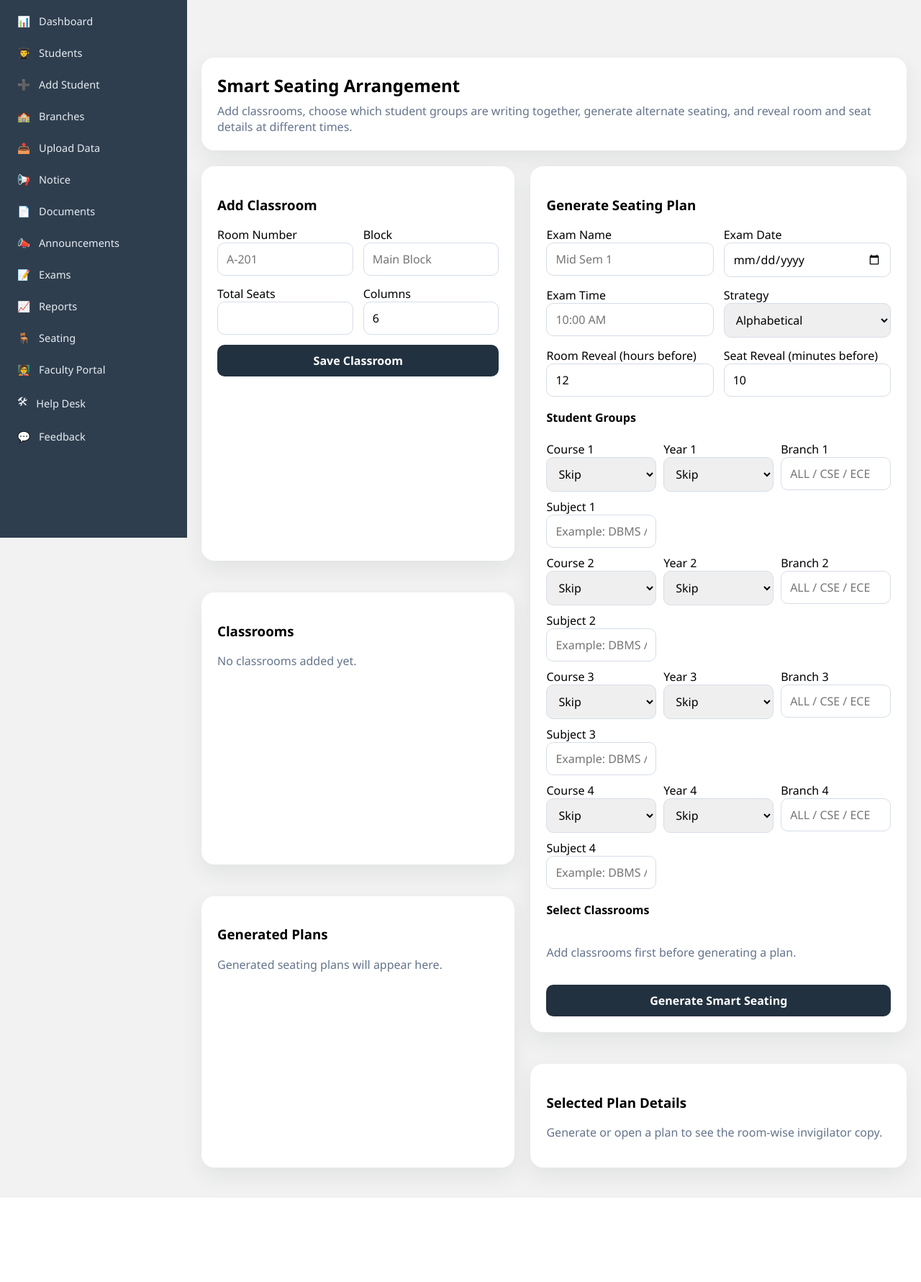
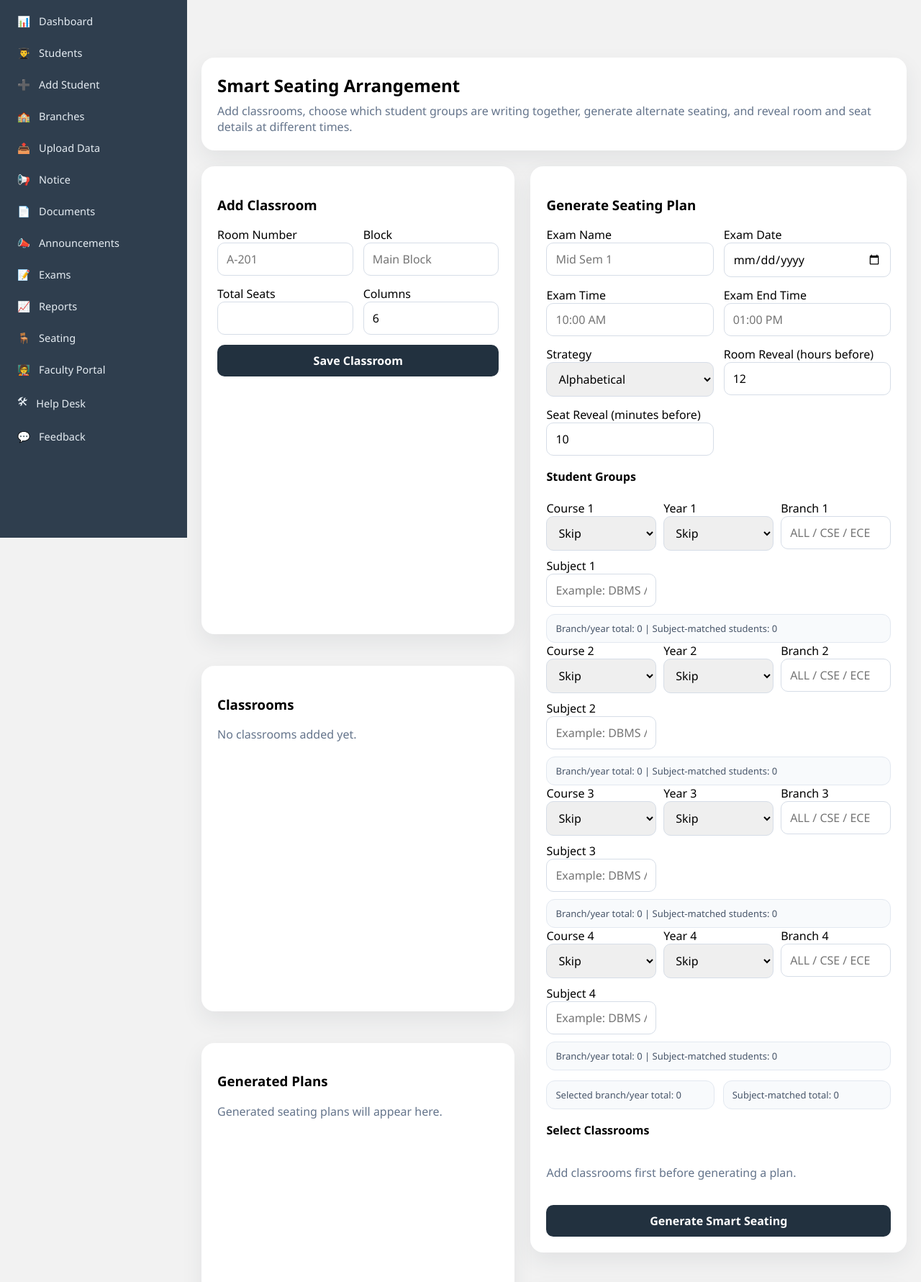
Before and after one commit to Abhishek12prog/SIS, a Flask app: page /seating in a window 1280 px wide. Shown: the part 61-1842 px from the top of the page at 72% size. Before the commit the page ends 1725 px from the top, so only its background shows below. Run offline with Flask 3, Linux system fonts and the light colour scheme; a user stored in the database is signed in; data that the repository does not hold is empty.

Commit message:
Update admin_seating.html

```diff
--- a/templates/admin_seating.html
+++ b/templates/admin_seating.html
@@ -106,6 +106,22 @@
         margin-bottom: 16px;
     }
 
+    .count-box {
+        background: #f8fafc;
+        border: 1px solid #e2e8f0;
+        border-radius: 12px;
+        padding: 10px 12px;
+        color: #475569;
+        font-size: 13px;
+    }
+
+    .summary-strip {
+        display: grid;
+        grid-template-columns: repeat(auto-fit, minmax(220px, 1fr));
+        gap: 12px;
+        margin-top: 14px;
+    }
+
     @media (max-width: 1100px) {
         .layout {
             grid-template-columns: 1fr;
@@ -201,7 +217,7 @@
                                 <td>{{ plan.exam_name }}</td>
                                 <td>{{ plan.subject_name }}</td>
                                 <td>{{ plan.exam_date }}</td>
-                                <td>{{ plan.exam_time }}</td>
+                                <td>{{ plan.exam_time }}{% if plan.exam_end_time %} - {{ plan.exam_end_time }}{% endif %}</td>
                                 <td><span class="pill">{{ plan.strategy }}</span></td>
                                 <td><a class="button-link" href="{{ url_for('seating_plan', plan_id=plan.id) }}">View</a></td>
                             </tr>
@@ -234,6 +250,10 @@
                         <input type="text" name="exam_time" placeholder="10:00 AM" required>
                     </div>
                     <div>
+                        <label>Exam End Time</label>
+                        <input type="text" name="exam_end_time" placeholder="01:00 PM" required>
+                    </div>
+                    <div>
                         <label>Strategy</label>
                         <select name="strategy">
                             <option value="alphabetical">Alphabetical</option>
@@ -257,7 +277,7 @@
                 <div class="mini-grid" style="margin-bottom: 10px;">
                     <div>
                         <label>Course {{ idx }}</label>
-                        <select name="course_type_{{ idx }}">
+                        <select name="course_type_{{ idx }}" class="group-input">
                             <option value="">Skip</option>
                             <option value="BTECH">BTECH</option>
                             <option value="DEGREE">DEGREE</option>
@@ -267,7 +287,7 @@
                     </div>
                     <div>
                         <label>Year {{ idx }}</label>
-                        <select name="year_{{ idx }}">
+                        <select name="year_{{ idx }}" class="group-input">
                             <option value="">Skip</option>
                             <option value="1">1</option>
                             <option value="2">2</option>
@@ -277,14 +297,22 @@
                     </div>
                     <div>
                         <label>Branch {{ idx }}</label>
-                        <input type="text" name="branch_{{ idx }}" placeholder="ALL / CSE / ECE">
+                        <input type="text" name="branch_{{ idx }}" class="group-input" placeholder="ALL / CSE / ECE">
                     </div>
                     <div>
                         <label>Subject {{ idx }}</label>
-                        <input type="text" name="subject_name_{{ idx }}" placeholder="Example: DBMS / Signals & Systems">
+                        <input type="text" name="subject_name_{{ idx }}" class="group-input" placeholder="Example: DBMS / Signals & Systems">
                     </div>
                 </div>
+                <div class="count-box" id="group-count-{{ idx }}">
+                    Branch/year total: 0 | Subject-matched students: 0
+                </div>
                 {% endfor %}
+
+                <div class="summary-strip">
+                    <div class="count-box" id="overall-branch-total">Selected branch/year total: 0</div>
+                    <div class="count-box" id="overall-matched-total">Subject-matched total: 0</div>
+                </div>
 
                 <h4 style="margin-top: 18px;">Select Classrooms</h4>
                 <div class="room-list">
@@ -307,7 +335,7 @@
         <div class="card">
             <h3>Selected Plan Details</h3>
             {% if selected_plan %}
-                <p><strong>{{ selected_plan.exam_name }}</strong> | {{ selected_plan.exam_date }} | {{ selected_plan.exam_time }}</p>
+                <p><strong>{{ selected_plan.exam_name }}</strong> | {{ selected_plan.exam_date }} | {{ selected_plan.exam_time }}{% if selected_plan.exam_end_time %} - {{ selected_plan.exam_end_time }}{% endif %}</p>
                 <p style="color: #64748b;">Room number is visible {{ selected_plan.room_reveal_hours_before }} hours before the exam. Exact seat number is visible {{ selected_plan.seat_reveal_minutes_before }} minutes before the exam.</p>
 
                 {% if selected_plan_groups %}
@@ -389,4 +417,42 @@
         </div>
     </div>
 </div>
+<script>
+    async function updateSeatingCounts() {
+        const form = document.querySelector('form[action="{{ url_for("seating") }}"]');
+        if (!form) return;
+
+        const params = new URLSearchParams(new FormData(form));
+        const response = await fetch(`{{ url_for("seating_group_counts") }}?${params.toString()}`);
+        if (!response.ok) return;
+
+        const data = await response.json();
+
+        for (let i = 1; i <= 4; i++) {
+            const box = document.getElementById(`group-count-${i}`);
+            if (box) {
+                box.textContent = 'Branch/year total: 0 | Subject-matched students: 0';
+            }
+        }
+
+        for (const group of data.groups) {
+            const box = document.getElementById(`group-count-${group.index}`);
+            if (box) {
+                box.textContent = `Branch/year total: ${group.branch_year_total} | Subject-matched students: ${group.matched_total}`;
+            }
+        }
+
+        document.getElementById('overall-branch-total').textContent =
+            `Selected branch/year total: ${data.totals.branch_year_total}`;
+        document.getElementById('overall-matched-total').textContent =
+            `Subject-matched total: ${data.totals.matched_total}`;
+    }
+
+    document.querySelectorAll('.group-input, input[name="exam_date"], input[name="exam_time"]').forEach((element) => {
+        element.addEventListener('input', updateSeatingCounts);
+        element.addEventListener('change', updateSeatingCounts);
+    });
+
+    updateSeatingCounts();
+</script>
 {% endblock %}
```
